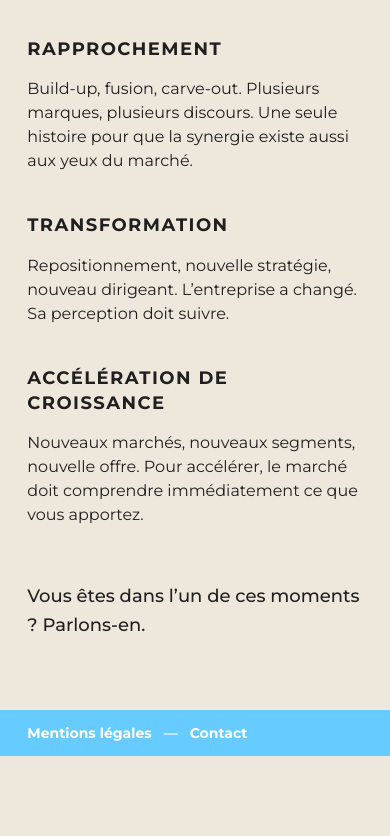
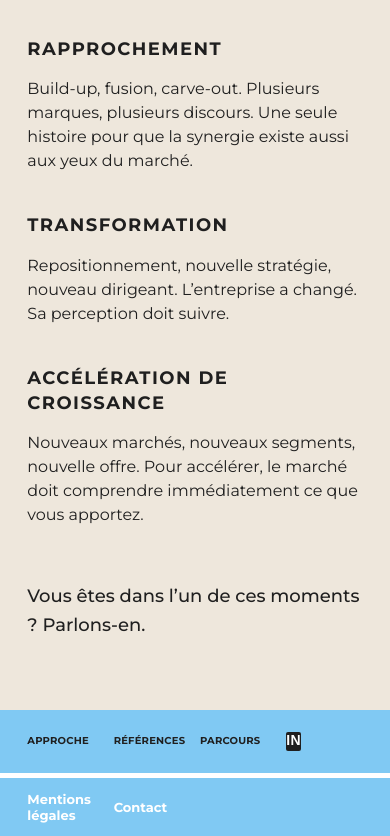
Before and after one commit to cyrilcoffineltrich-stx/clairval-site, a plain HTML site: page index.html in a window 390 px wide. Shown: the part 2297-3133 px from the top of the page. Before the commit the page ends 3053 px from the top, so only its background shows below. Drawn offline with Linux system fonts and the light colour scheme.

Commit message:
Mise à jour du footer et de la navigation

```diff
--- a/index.html
+++ b/index.html
@@ -1,3 +1,4 @@
+
 <!DOCTYPE html>
 <html lang="fr">
 <head>
@@ -12,10 +13,12 @@
   <link href="https://fonts.googleapis.com/css2?family=Montserrat:wght@300;400;500;600;700&display=swap" rel="stylesheet">
 
   <style>
+
     :root {
       --beige: #eee7dc;
       --text: #1f1f1f;
-      --blue: #66ccff;
+      --blue: #80c9f3;
+      --white: #ffffff;
     }
 
     html {
@@ -33,6 +36,7 @@
     img {
       max-width: 100%;
     }
+
 
     /* PREMIER ÉCRAN */
 
@@ -83,9 +87,15 @@
     }
 
     @keyframes bounce {
-      0%, 100% { transform: translateY(0); }
-      50% { transform: translateY(8px); }
+      0%, 100% {
+        transform: translateY(0);
+      }
+
+      50% {
+        transform: translateY(8px);
+      }
     }
+
 
     /* DEUXIÈME ÉCRAN */
 
@@ -141,6 +151,7 @@
       margin: 0;
     }
 
+
     /* TROISIÈME ÉCRAN */
 
     .moments {
@@ -166,50 +177,131 @@
       font-weight: 500;
     }
 
-    /* FOOTER */
+
+    /* FOOTER CLAIRVAL */
 
     .site-footer {
-      background: var(--blue);
-      color: #ffffff;
-      padding: 16px 8%;
+      width: 100%;
+      margin: 0;
+      padding: 0;
     }
 
-    .footer-inner {
+
+    /* GRILLE COMMUNE AUX DEUX BANDEAUX */
+
+    .footer-main-inner,
+    .footer-bottom-inner {
+      width: 84%;
       max-width: 1100px;
       margin: 0 auto;
+      display: grid;
+      grid-template-columns: repeat(4, minmax(0, 1fr));
+      column-gap: 40px;
+      align-items: center;
+    }
+
+
+    /* PREMIER BANDEAU BLEU */
+
+    .footer-main {
+      width: 100%;
+      background: var(--blue);
+    }
+
+    .footer-main-inner {
+      padding: 25px 0;
+    }
+
+    .footer-main-inner button {
+      justify-self: start;
+      display: inline-flex;
+      align-items: center;
+      justify-content: flex-start;
+      width: fit-content;
+      font-family: inherit;
+      font-size: 18px;
+      font-weight: 700;
+      letter-spacing: 0.08em;
+      line-height: 1.4;
+      color: var(--text);
+      text-decoration: none;
+      text-transform: uppercase;
+      background: none;
+      border: none;
+      padding: 0;
+      cursor: default;
+    }
+
+    .footer-main-inner button:disabled {
+      opacity: 1;
+    }
+
+
+    /* PICTOGRAMME LINKEDIN */
+
+    .footer-linkedin {
+      width: 21px;
+      height: 21px;
       display: flex;
       align-items: center;
-      justify-content: flex-start;
-      gap: 16px;
+      justify-content: center;
+      background: var(--text) !important;
+      color: var(--white) !important;
+      border-radius: 2px;
+      font-family: Arial, sans-serif !important;
+      font-size: 16px !important;
+      font-weight: 700 !important;
+      line-height: 1;
     }
 
-    .site-footer a {
-      color: #ffffff;
-      text-decoration: none;
-      font-size: 16px;
-      font-weight: 700;
-      transition: opacity 0.2s ease;
+
+    /* SÉPARATION BLANCHE */
+
+    .footer-separation {
+      width: 100%;
+      height: 5px;
+      background: var(--white);
     }
 
-    .site-footer a:hover {
+
+    /* DEUXIÈME BANDEAU BLEU */
+
+    .footer-bottom {
+      width: 100%;
+      background: var(--blue);
+    }
+
+    .footer-bottom-inner {
+      padding: 13px 0;
+    }
+
+    .footer-bottom-inner a {
+      justify-self: start;
+      width: fit-content;
+      font-size: 14px;
+      font-weight: 700;
+      color: var(--white);
+      text-decoration: none;
+    }
+
+    .footer-bottom-inner a:hover {
       opacity: 0.7;
     }
 
-    .footer-separator {
-      color: #ffffff;
-      font-size: 16px;
-      font-weight: 700;
-      opacity: 0.8;
+
+    /* ACCESSIBILITÉ */
+
+    .footer-main-inner button:focus-visible,
+    .footer-bottom-inner a:focus-visible {
+      outline: 2px solid var(--text);
+      outline-offset: 4px;
     }
 
-    .site-footer a:focus-visible {
-      outline: 2px solid #ffffff;
-      outline-offset: 5px;
-    }
 
     /* TABLETTES */
 
     @media (max-width: 800px) {
+
       .hero .logo {
         width: min(560px, 85vw);
       }
@@ -253,14 +345,19 @@
         font-size: 18px;
       }
 
-      .site-footer {
-        padding: 14px 7%;
+      .footer-main-inner,
+      .footer-bottom-inner {
+        width: 86%;
+        column-gap: 30px;
       }
+
     }
+
 
     /* MOBILES */
 
     @media (max-width: 500px) {
+
       .blocks,
       .moments-grid {
         grid-template-columns: 1fr;
@@ -274,20 +371,43 @@
         height: 75px;
       }
 
-      .footer-inner {
-        justify-content: flex-start;
-        gap: 12px;
+      .footer-main-inner,
+      .footer-bottom-inner {
+        width: 86%;
+        grid-template-columns: repeat(4, minmax(0, 1fr));
+        column-gap: 10px;
       }
 
-      .site-footer a,
-      .footer-separator {
-        font-size: 14px;
+      .footer-main-inner {
+        padding: 22px 0;
       }
+
+      .footer-main-inner button {
+        font-size: 10px;
+        letter-spacing: 0.02em;
+      }
+
+      .footer-linkedin {
+        width: 19px;
+        height: 19px;
+        font-size: 14px !important;
+      }
+
+      .footer-bottom-inner {
+        padding: 13px 0;
+      }
+
+      .footer-bottom-inner a {
+        font-size: 13px;
+      }
+
     }
 
-    /* ACCESSIBILITÉ */
+
+    /* ACCESSIBILITÉ : MOUVEMENTS RÉDUITS */
 
     @media (prefers-reduced-motion: reduce) {
+
       html {
         scroll-behavior: auto;
       }
@@ -296,32 +416,49 @@
         animation: none;
       }
 
-      .site-footer a {
-        transition: none;
-      }
     }
+
   </style>
 </head>
 
+
 <body>
+
 
   <!-- PREMIER ÉCRAN -->
 
   <section class="hero">
+
     <div class="hero-top">
-      <img class="logo" src="logo.png" alt="Clairval">
+
+      <img
+        class="logo"
+        src="logo.png"
+        alt="Clairval"
+      >
+
     </div>
 
-    <img class="photo" src="photo_intro.jpg" alt="">
+    <img
+      class="photo"
+      src="photo_intro.jpg"
+      alt=""
+    >
 
     <div class="hero-bottom">
+
       <div class="scroll" aria-hidden="true">↓</div>
+
     </div>
+
   </section>
+
+
 
   <!-- DEUXIÈME ÉCRAN -->
 
   <section class="content">
+
     <div class="content-inner">
 
       <h1>
@@ -335,6 +472,7 @@
         et de la valeur. Je le referme, et votre perception devient
         un levier de croissance et de valeur.
       </p>
+
 
       <div class="blocks">
 
@@ -359,15 +497,23 @@
         </div>
 
       </div>
+
     </div>
+
   </section>
+
+
 
   <!-- TROISIÈME ÉCRAN -->
 
   <section class="moments">
+
     <div class="moments-inner">
 
-      <h1>Les moments où la perception fait la valeur</h1>
+      <h1>
+        Les moments où la perception fait la valeur
+      </h1>
+
 
       <div class="moments-grid">
 
@@ -409,22 +555,89 @@
 
       </div>
 
+
       <p class="moments-cta">
         Vous êtes dans l’un de ces moments ? Parlons-en.
       </p>
 
     </div>
+
   </section>
 
-  <!-- FOOTER -->
+
+
+  <!-- FOOTER CLAIRVAL -->
 
   <footer class="site-footer">
-    <nav class="footer-inner" aria-label="Navigation de pied de page">
-      <a href="mentions-legales.html">Mentions légales</a>
-      <span class="footer-separator" aria-hidden="true">—</span>
-      <a href="contact.html">Contact</a>
-    </nav>
+
+
+    <!-- PREMIER BANDEAU BLEU -->
+
+    <div class="footer-main">
+
+      <nav
+        class="footer-main-inner"
+        aria-label="Navigation principale"
+      >
+
+        <button type="button" disabled>
+          Approche
+        </button>
+
+        <button type="button" disabled>
+          Références
+        </button>
+
+        <button type="button" disabled>
+          Parcours
+        </button>
+
+        <button
+          type="button"
+          disabled
+          class="footer-linkedin"
+          aria-label="LinkedIn"
+        >
+          in
+        </button>
+
+      </nav>
+
+    </div>
+
+
+    <!-- SÉPARATION BLANCHE -->
+
+    <div
+      class="footer-separation"
+      aria-hidden="true"
+    ></div>
+
+
+    <!-- DEUXIÈME BANDEAU BLEU -->
+
+    <div class="footer-bottom">
+
+      <nav
+        class="footer-bottom-inner"
+        aria-label="Navigation secondaire"
+      >
+
+        <a href="mentions-legales.html">
+          Mentions légales
+        </a>
+
+        <a href="contact.html">
+          Contact
+        </a>
+
+      </nav>
+
+    </div>
+
+
   </footer>
+
 
 </body>
 </html>
```
Also changed, not shown: 1 other file.
